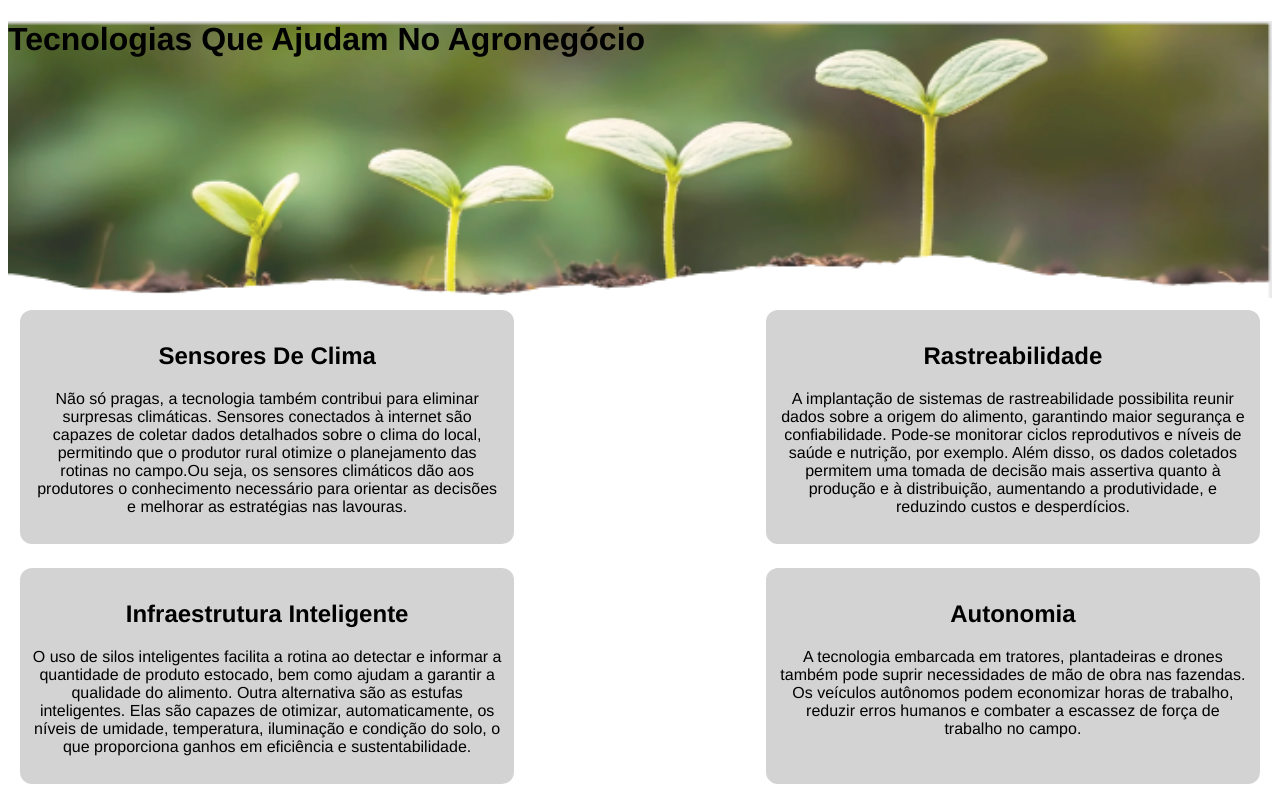
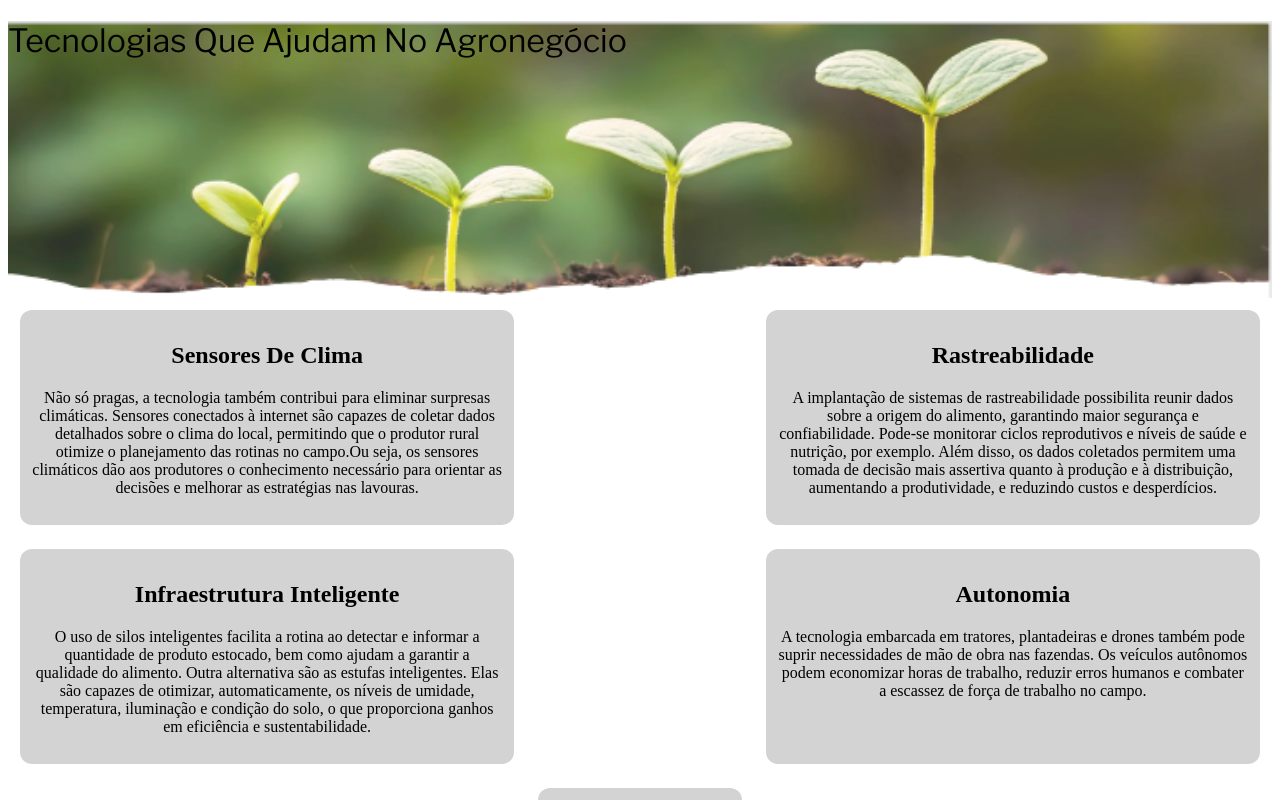
Before and after one commit to mariazinha56/Tecnologias-guiando-o-agroneg-cio, a plain HTML site: page index.html in a window 1280 px wide. Shown: the top 800 px of the page. Drawn offline with nearby package versions, Linux system fonts and the light colour scheme.

Commit message:
OKJIJHUHGGH

```diff
--- a/index.html
+++ b/index.html
@@ -5,12 +5,12 @@
     <meta name="viewport" content="width=device-width, initial-scale=1.0">
     <title>Tecnologias-que-ajudam-no-agronegócio</title>
     <link rel="stylesheet" href="style.css">
-    <link href="https://fonts.google.com/share?selection.family=Libre+Franklin:ital,wght@0,100..900;1,100..900">
 </head>
 <body>
     <header>
         <div>
-            <h1>Tecnologias Que Ajudam No Agronegócio </h1>
+            <h1 class="TIT">Tecnologias Que Ajudam No Agronegócio </h1>
+
         </div>
 
     </header>
--- a/style.css
+++ b/style.css
@@ -1,5 +1,5 @@
+@import url('https://fonts.googleapis.com/css2?family=Libre+Franklin:wght@396&display=swap');
 body{
-    font-family: 'Franklin Gothic Medium', 'Arial Narrow', Arial, sans-serif;
     background-color: rgb(255, 255, 255);
 }
 
@@ -39,3 +39,10 @@ header{
  }
 
 }
+
+.TIT{
+    font-family: "Libre Franklin", sans-serif;
+  font-optical-sizing: auto;
+  font-weight: 396;
+  font-style: normal;
+}
```
